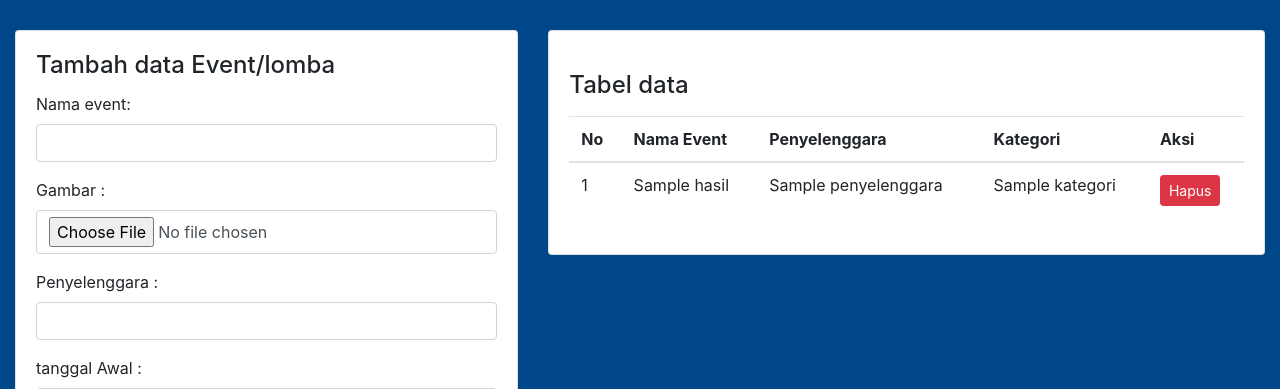
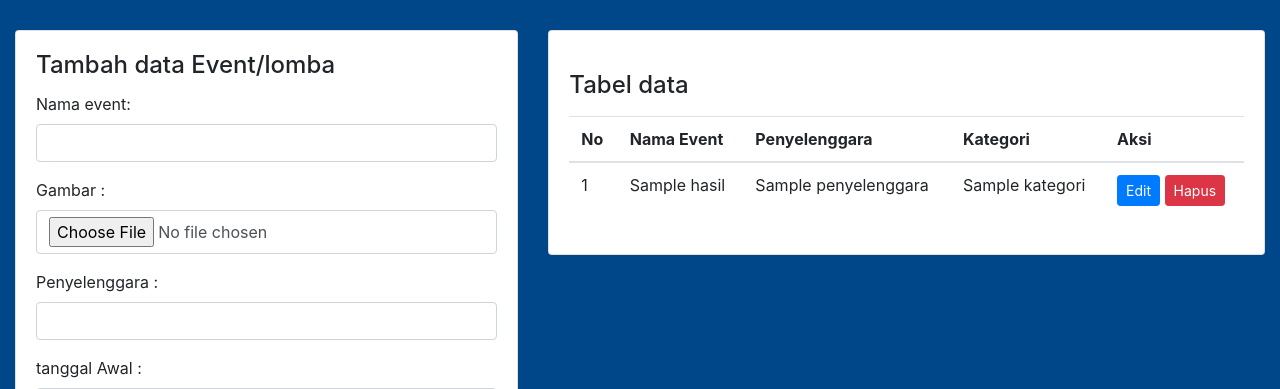
Before and after one commit to JakaAlfariza/PNBTC, a CodeIgniter app: the page made by application/views/Vadmin.php in a window 1280 px wide. Shown: the part 66-455 px from the top of the page. Run offline with CodeIgniter, Linux system fonts and the light colour scheme; tables that the repository leaves empty or names only in its code hold one stand-in row (values such as "Sample post"); the template is opened without the code that fills it: most values are stand-ins (such as "Sample title", 1, 10 or a date in 2020); some libraries are stand-ins or nearby versions.

Commit message:
admin gorengan5

```diff
--- a/application/views/Vadmin.php
+++ b/application/views/Vadmin.php
@@ -127,7 +127,7 @@
                  <td><?php echo $data->kategori ?></td>
 
                  <td>
-
+                 <button type="button" class="btn btn-sm btn-primary">Edit</button>
                      <button type="button" onclick="hapusdata
                      ('<?php echo $data->id_event ?>')" class="btn btn-sm btn-danger">Hapus</button>
                  </td>
```
Also changed, not shown: images/wallhaven.png (added).
